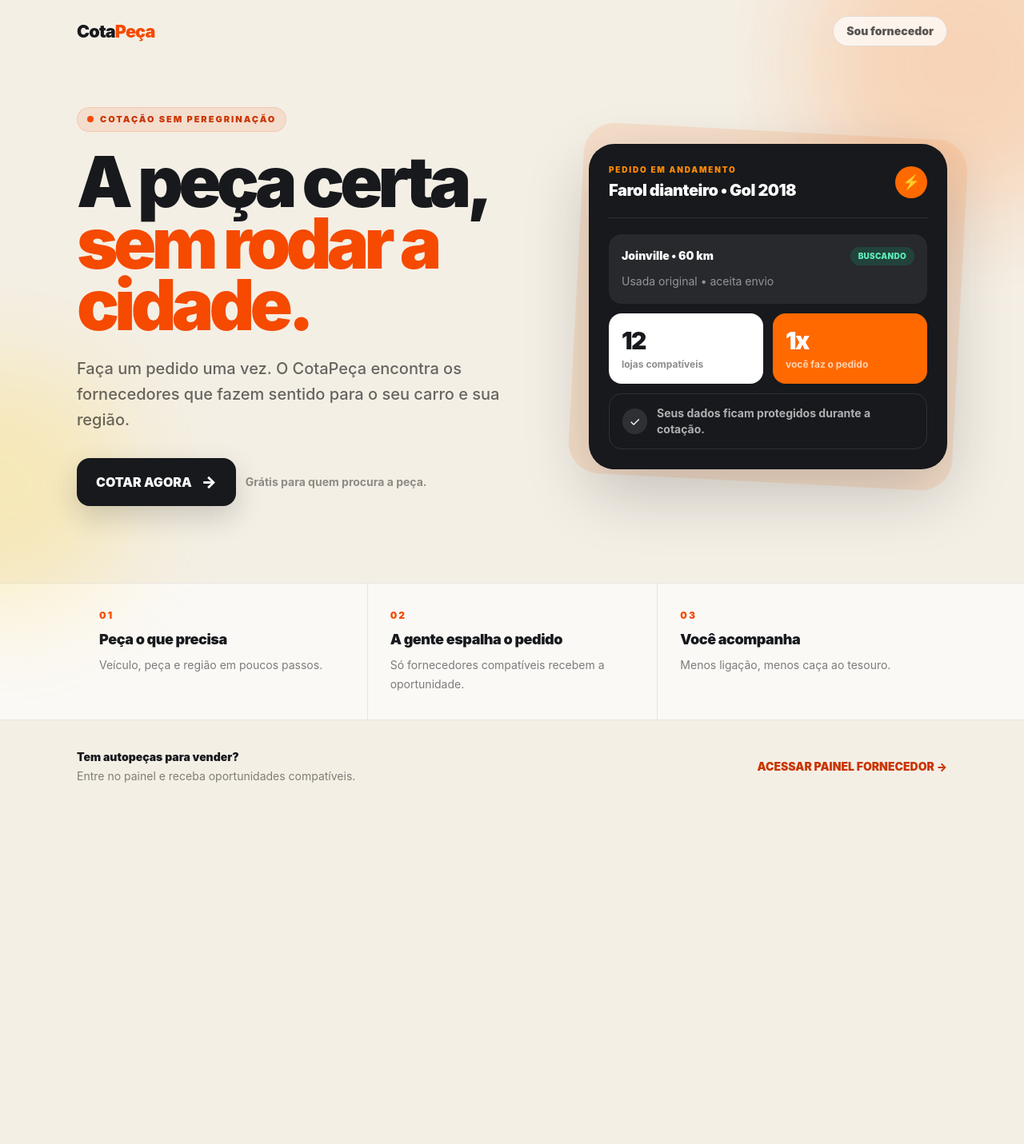
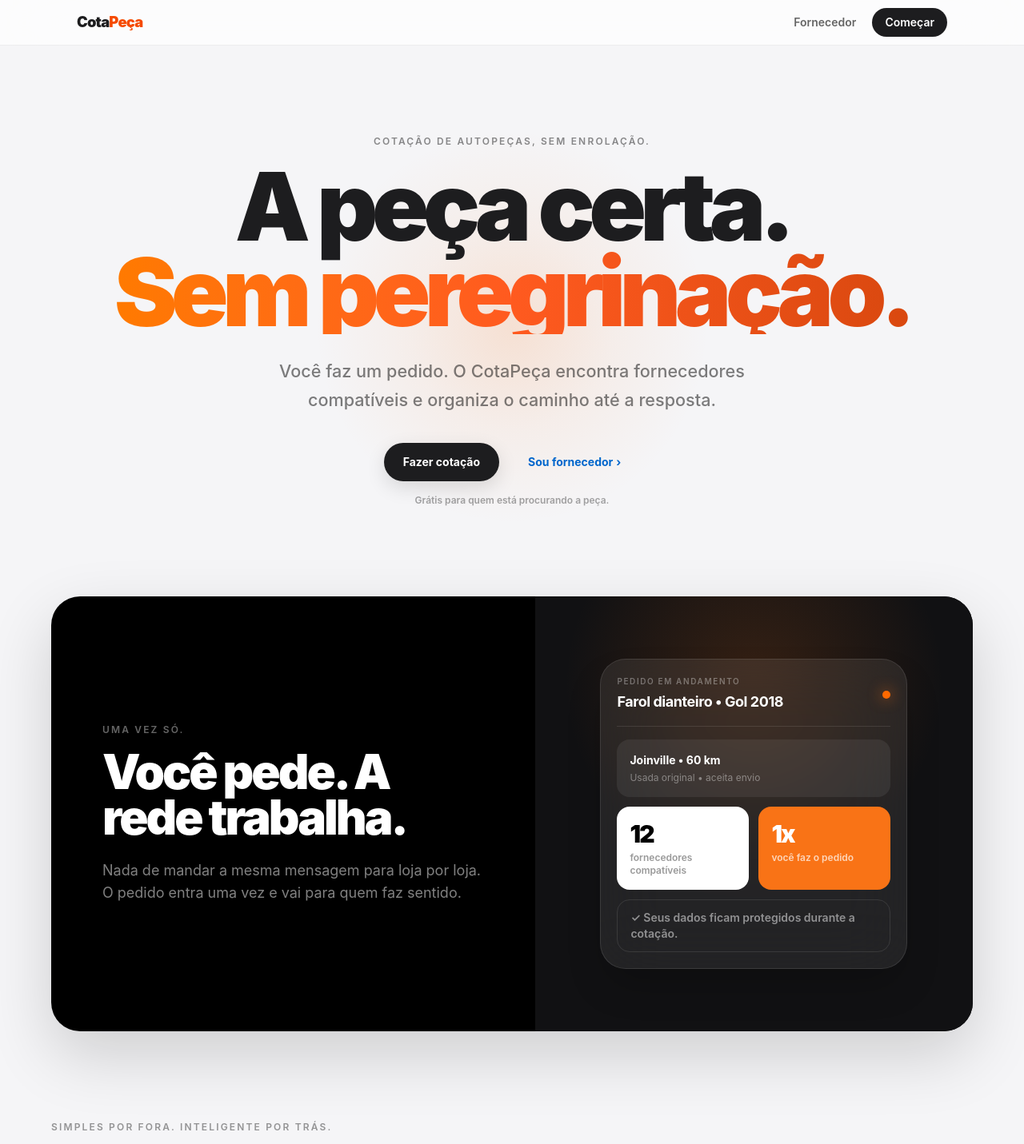
Before and after one commit to armedeiros-glitch/arenalive-site, a Next.js app in the folder cotapeca-recovered/: page / in a window 1280 px wide. Shown: the top 1431 px of the page at 80% size. Before the commit the page ends 1017 px from the top, so only its background shows below. Built offline with nearby package versions, Linux system fonts and the light colour scheme.

Commit message:
style: give CotaPeca an Apple-inspired product surface

```diff
--- a/cotapeca-recovered/app/page.tsx
+++ b/cotapeca-recovered/app/page.tsx
@@ -1,114 +1,115 @@
 import Link from "next/link";
 
 const steps = [
-  ["01", "Peça o que precisa", "Veículo, peça e região em poucos passos."],
-  ["02", "A gente espalha o pedido", "Só fornecedores compatíveis recebem a oportunidade."],
-  ["03", "Você acompanha", "Menos ligação, menos caça ao tesouro."],
+  ["01", "Conte o que precisa", "Veículo, peça e região em poucos passos."],
+  ["02", "O CotaPeça distribui", "O pedido chega a fornecedores compatíveis com o seu caso."],
+  ["03", "Você acompanha", "Menos ligação, menos tempo perdido, mais clareza."],
 ];
 
 export default function Home() {
   return (
-    <main className="min-h-screen overflow-hidden bg-[#f4efe5] text-[#17191d]">
-      <div className="relative isolate">
-        <div className="pointer-events-none absolute -right-28 -top-28 h-96 w-96 rounded-full bg-orange-500/20 blur-3xl" />
-        <div className="pointer-events-none absolute left-[-10rem] top-[28rem] h-80 w-80 rounded-full bg-amber-300/25 blur-3xl" />
-
-        <header className="relative z-10 mx-auto flex w-full max-w-6xl items-center justify-between px-5 py-5 sm:px-8">
-          <Link href="/" className="text-[1.35rem] font-black tracking-[-.04em]">
+    <main className="min-h-screen overflow-hidden bg-[#f5f5f7] text-[#1d1d1f]">
+      <header className="sticky top-0 z-30 border-b border-black/[.06] bg-white/70 backdrop-blur-2xl">
+        <div className="mx-auto flex h-14 w-full max-w-6xl items-center justify-between px-5 sm:px-8">
+          <Link href="/" className="text-[1.15rem] font-black tracking-[-.045em]">
             Cota<span className="text-orange-600">Peça</span>
           </Link>
-          <Link
-            href="/auth/login?next=/supplier/opportunities"
-            className="rounded-full border border-black/10 bg-white/70 px-4 py-2 text-sm font-black text-black/65 backdrop-blur transition hover:bg-white hover:text-black"
-          >
-            Sou fornecedor
+          <nav className="flex items-center gap-5 text-sm font-semibold text-black/60">
+            <Link href="/auth/login?next=/supplier/opportunities" className="transition hover:text-black">Fornecedor</Link>
+            <Link href="/auth/login?next=/cotacao" className="rounded-full bg-[#1d1d1f] px-4 py-2 text-white transition hover:bg-black">Começar</Link>
+          </nav>
+        </div>
+      </header>
+
+      <section className="relative isolate mx-auto flex min-h-[78vh] max-w-6xl flex-col items-center justify-center px-5 py-20 text-center sm:px-8 sm:py-28">
+        <div className="pointer-events-none absolute left-1/2 top-24 -z-10 h-[32rem] w-[32rem] -translate-x-1/2 rounded-full bg-[radial-gradient(circle,_rgba(249,115,22,.16)_0%,_rgba(249,115,22,.06)_35%,_transparent_68%)]" />
+        <p className="text-xs font-semibold uppercase tracking-[.18em] text-black/45">Cotação de autopeças, sem enrolação.</p>
+        <h1 className="mt-5 max-w-5xl text-[3.8rem] font-black leading-[.9] tracking-[-.065em] sm:text-[5.8rem] lg:text-[7.4rem]">
+          A peça certa.
+          <span className="block bg-gradient-to-r from-[#ff7a00] via-[#ff5a1f] to-[#d9480f] bg-clip-text text-transparent">Sem peregrinação.</span>
+        </h1>
+        <p className="mt-7 max-w-2xl text-lg font-medium leading-8 text-black/50 sm:text-[1.35rem] sm:leading-9">
+          Você faz um pedido. O CotaPeça encontra fornecedores compatíveis e organiza o caminho até a resposta.
+        </p>
+        <div className="mt-9 flex flex-col items-center gap-3 sm:flex-row">
+          <Link href="/auth/login?next=/cotacao" className="inline-flex min-h-12 items-center justify-center rounded-full bg-[#1d1d1f] px-6 text-sm font-bold text-white shadow-[0_8px_24px_rgba(0,0,0,.12)] transition duration-200 hover:-translate-y-0.5 hover:bg-black">
+            Fazer cotação
           </Link>
-        </header>
+          <Link href="/auth/login?next=/supplier/opportunities" className="inline-flex min-h-12 items-center justify-center rounded-full px-6 text-sm font-bold text-[#0066cc] transition hover:bg-black/[.035]">
+            Sou fornecedor <span className="ml-1">›</span>
+          </Link>
+        </div>
+        <p className="mt-4 text-xs font-semibold text-black/35">Grátis para quem está procurando a peça.</p>
+      </section>
 
-        <section className="relative z-10 mx-auto grid min-h-[72vh] w-full max-w-6xl items-center gap-12 px-5 pb-16 pt-8 sm:px-8 md:grid-cols-[1.06fr_.94fr] md:pb-24 md:pt-14">
-          <div>
-            <div className="inline-flex items-center gap-2 rounded-full border border-orange-600/15 bg-orange-600/10 px-3 py-1.5 text-[11px] font-black uppercase tracking-[.18em] text-orange-700">
-              <span className="h-2 w-2 rounded-full bg-orange-600" />
-              Cotação sem peregrinação
+      <section className="px-5 pb-8 sm:px-8 sm:pb-12">
+        <div className="mx-auto max-w-6xl overflow-hidden rounded-[2.25rem] bg-black text-white shadow-[0_30px_80px_rgba(0,0,0,.16)]">
+          <div className="grid min-h-[34rem] items-stretch lg:grid-cols-[1.05fr_.95fr]">
+            <div className="flex flex-col justify-center p-8 sm:p-12 lg:p-16">
+              <p className="text-xs font-semibold uppercase tracking-[.18em] text-white/40">Uma vez só.</p>
+              <h2 className="mt-4 max-w-xl text-4xl font-black leading-[.95] tracking-[-.05em] sm:text-6xl">Você pede. A rede trabalha.</h2>
+              <p className="mt-6 max-w-lg text-base leading-7 text-white/50 sm:text-lg">Nada de mandar a mesma mensagem para loja por loja. O pedido entra uma vez e vai para quem faz sentido.</p>
             </div>
-            <h1 className="mt-6 max-w-3xl text-[3.5rem] font-black leading-[.88] tracking-[-.065em] sm:text-[4.7rem] lg:text-[5.5rem]">
-              A peça certa,
-              <span className="block text-orange-600">sem rodar a cidade.</span>
-            </h1>
-            <p className="mt-6 max-w-xl text-lg font-medium leading-8 text-black/58 sm:text-xl">
-              Faça um pedido uma vez. O CotaPeça encontra os fornecedores que fazem sentido para o seu carro e sua região.
-            </p>
-            <div className="mt-8 flex flex-col gap-3 sm:flex-row sm:items-center">
-              <Link
-                href="/auth/login?next=/cotacao"
-                className="group inline-flex min-h-14 items-center justify-center gap-3 rounded-2xl bg-[#17191d] px-6 py-4 text-base font-black text-white shadow-[0_14px_35px_rgba(23,25,29,.18)] transition hover:-translate-y-0.5 hover:bg-black"
-              >
-                COTAR AGORA
-                <span className="text-xl transition group-hover:translate-x-1">→</span>
-              </Link>
-              <span className="text-sm font-bold text-black/42">Grátis para quem procura a peça.</span>
-            </div>
-          </div>
 
-          <div className="relative mx-auto w-full max-w-md md:mr-0">
-            <div className="absolute -inset-4 rotate-3 rounded-[2.4rem] bg-orange-500/12" />
-            <div className="relative rounded-[2rem] border border-black/10 bg-[#17191d] p-5 text-white shadow-[0_28px_80px_rgba(23,25,29,.22)] sm:p-6">
-              <div className="flex items-center justify-between border-b border-white/10 pb-5">
-                <div>
-                  <p className="text-[10px] font-black uppercase tracking-[.18em] text-orange-400">Pedido em andamento</p>
-                  <p className="mt-1 text-xl font-black tracking-tight">Farol dianteiro • Gol 2018</p>
+            <div className="relative flex items-center justify-center overflow-hidden bg-[#111113] p-6 sm:p-10">
+              <div className="absolute inset-0 bg-[radial-gradient(circle_at_50%_20%,rgba(249,115,22,.16),transparent_46%)]" />
+              <div className="relative w-full max-w-sm rounded-[2rem] border border-white/10 bg-white/[.08] p-5 shadow-2xl backdrop-blur-2xl">
+                <div className="flex items-center justify-between border-b border-white/10 pb-4">
+                  <div>
+                    <p className="text-[10px] font-semibold uppercase tracking-[.16em] text-white/35">Pedido em andamento</p>
+                    <p className="mt-1 text-lg font-bold tracking-tight">Farol dianteiro • Gol 2018</p>
+                  </div>
+                  <span className="h-2.5 w-2.5 rounded-full bg-orange-500 shadow-[0_0_18px_rgba(249,115,22,.85)]" />
                 </div>
-                <span className="flex h-10 w-10 items-center justify-center rounded-full bg-orange-500 text-lg">⚡</span>
-              </div>
-
-              <div className="mt-5 grid gap-3">
-                <div className="rounded-2xl bg-white/[.07] p-4">
-                  <div className="flex items-center justify-between">
-                    <span className="text-sm font-black">Joinville • 60 km</span>
-                    <span className="rounded-full bg-emerald-400/15 px-2.5 py-1 text-[10px] font-black uppercase tracking-wide text-emerald-300">Buscando</span>
+                <div className="mt-4 grid gap-3">
+                  <div className="rounded-2xl bg-white/[.07] p-4">
+                    <p className="text-sm font-bold">Joinville • 60 km</p>
+                    <p className="mt-1 text-xs text-white/40">Usada original • aceita envio</p>
                   </div>
-                  <p className="mt-2 text-sm leading-6 text-white/50">Usada original • aceita envio</p>
-                </div>
-                <div className="grid grid-cols-2 gap-3">
-                  <div className="rounded-2xl bg-white p-4 text-[#17191d]">
-                    <p className="text-3xl font-black tracking-[-.05em]">12</p>
-                    <p className="mt-1 text-xs font-bold text-black/45">lojas compatíveis</p>
+                  <div className="grid grid-cols-2 gap-3">
+                    <div className="rounded-2xl bg-white p-4 text-black">
+                      <p className="text-3xl font-black tracking-[-.055em]">12</p>
+                      <p className="mt-1 text-xs font-semibold text-black/40">fornecedores compatíveis</p>
+                    </div>
+                    <div className="rounded-2xl bg-[#f97316] p-4 text-white">
+                      <p className="text-3xl font-black tracking-[-.055em]">1x</p>
+                      <p className="mt-1 text-xs font-semibold text-white/70">você faz o pedido</p>
+                    </div>
                   </div>
-                  <div className="rounded-2xl bg-orange-500 p-4 text-white">
-                    <p className="text-3xl font-black tracking-[-.05em]">1x</p>
-                    <p className="mt-1 text-xs font-bold text-white/70">você faz o pedido</p>
-                  </div>
-                </div>
-                <div className="flex items-center gap-3 rounded-2xl border border-white/10 px-4 py-3.5">
-                  <span className="flex h-8 w-8 items-center justify-center rounded-full bg-white/10">✓</span>
-                  <p className="text-sm font-bold text-white/65">Seus dados ficam protegidos durante a cotação.</p>
+                  <div className="rounded-2xl border border-white/10 px-4 py-3 text-sm font-semibold text-white/50">✓ Seus dados ficam protegidos durante a cotação.</div>
                 </div>
               </div>
             </div>
           </div>
-        </section>
-      </div>
-
-      <section className="border-y border-black/8 bg-white/65">
-        <div className="mx-auto grid max-w-6xl gap-0 px-5 py-4 sm:px-8 md:grid-cols-3 md:py-0">
-          {steps.map(([number, title, description], index) => (
-            <div key={number} className={`py-6 md:px-7 md:py-8 ${index > 0 ? "border-t border-black/8 md:border-l md:border-t-0" : ""}`}>
-              <p className="text-xs font-black tracking-[.18em] text-orange-600">{number}</p>
-              <h2 className="mt-2 text-lg font-black tracking-tight">{title}</h2>
-              <p className="mt-1.5 text-sm leading-6 text-black/50">{description}</p>
-            </div>
-          ))}
         </div>
       </section>
 
-      <section className="mx-auto flex max-w-6xl flex-col gap-5 px-5 py-9 sm:px-8 md:flex-row md:items-center md:justify-between">
-        <div>
-          <p className="text-sm font-black">Tem autopeças para vender?</p>
-          <p className="mt-1 text-sm text-black/48">Entre no painel e receba oportunidades compatíveis.</p>
+      <section className="px-5 py-12 sm:px-8 sm:py-16">
+        <div className="mx-auto max-w-6xl">
+          <div className="max-w-2xl">
+            <p className="text-xs font-semibold uppercase tracking-[.18em] text-black/40">Simples por fora. Inteligente por trás.</p>
+            <h2 className="mt-3 text-4xl font-black tracking-[-.05em] sm:text-5xl">Três passos. Sem novela.</h2>
+          </div>
+          <div className="mt-8 grid gap-4 md:grid-cols-3">
+            {steps.map(([number, title, description]) => (
+              <article key={number} className="rounded-[1.75rem] bg-white p-6 shadow-[0_1px_0_rgba(0,0,0,.04)] ring-1 ring-black/[.05] sm:p-7">
+                <p className="text-xs font-bold text-orange-600">{number}</p>
+                <h3 className="mt-10 text-2xl font-black tracking-[-.035em]">{title}</h3>
+                <p className="mt-3 text-sm leading-6 text-black/45">{description}</p>
+              </article>
+            ))}
+          </div>
         </div>
-        <Link href="/auth/login?next=/supplier/opportunities" className="text-sm font-black text-orange-700">
-          ACESSAR PAINEL FORNECEDOR →
-        </Link>
+      </section>
+
+      <section className="px-5 pb-16 sm:px-8 sm:pb-24">
+        <div className="mx-auto flex max-w-6xl flex-col items-start justify-between gap-6 rounded-[2rem] bg-white p-7 ring-1 ring-black/[.05] sm:flex-row sm:items-center sm:p-9">
+          <div>
+            <p className="text-2xl font-black tracking-[-.04em]">Tem autopeças para vender?</p>
+            <p className="mt-2 text-sm text-black/45">Entre no painel e receba oportunidades compatíveis.</p>
+          </div>
+          <Link href="/auth/login?next=/supplier/opportunities" className="text-sm font-bold text-[#0066cc]">Acessar painel fornecedor ›</Link>
+        </div>
       </section>
     </main>
   );
```
